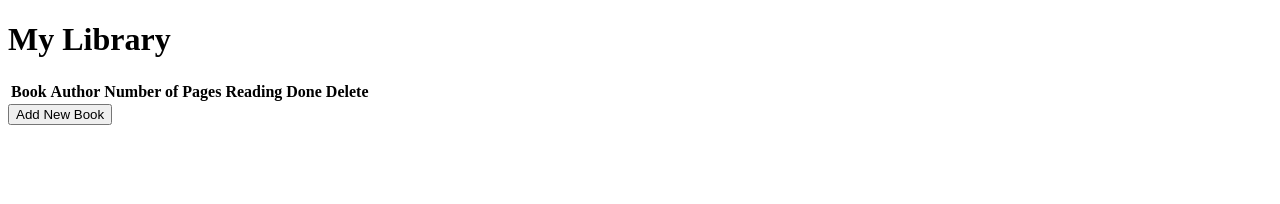
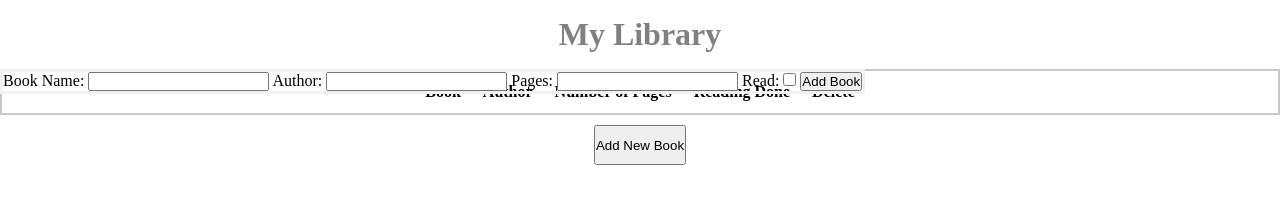
Before and after one commit to milannakani/library-app, a plain HTML site: page index.html in a window 1280 px wide. Both pictures are taken after a click on the button "Add New Book". Drawn offline with Linux system fonts and the light colour scheme.

Commit message:
working on css styling

```diff
--- a/index.html
+++ b/index.html
@@ -5,6 +5,8 @@
     <meta http-equiv="X-UA-Compatible" content="IE=edge">
     <meta name="viewport" content="width=device-width, initial-scale=1.0">
     <title>Library</title>
+    <script src="./main.js"></script>
+    <link rel="stylesheet" href="style.css">
 </head>
 <body>
 <h1 class="title">My Library</h1>
@@ -19,8 +21,21 @@
         </tr>
     </table>
     <div class="newButton">
-        <button class="add">Add New Book</button>
+        <button class="add" onclick="openForm()">Add New Book</button>
     </div>
+        <div class="signupForm" id="signup">
+        <form action="#" method="get" class="form-container">
+            <label for="bookname">Book Name:</label>
+            <input type="text" id="bookname" name="bookname">
+            <label for="author">Author:</label>
+            <input type="text" id="author" name="author">
+            <label for="pages">Pages:</label>
+            <input type="text" id="pages" name="pages">
+            <label for="readButton">Read:</label>
+            <input type="checkbox" name="readButton" id="readButton">
+            <button type="submit" class="submit" name="submit">Add Book</button>
+        </form>
+        </div>
 </div>
 </body>
 </html>
--- a/main.js
+++ b/main.js
@@ -0,0 +1,3 @@
+function openForm() {
+    document.getElementById("signup").style.display = "block";
+  }
--- a/style.css
+++ b/style.css
@@ -0,0 +1,36 @@
+* {
+    max-height: 100vh;
+    margin: 0px;
+    padding: 0px;
+}
+.container {
+    display: flex;
+    flex-direction: column;
+}
+.title {
+    text-align: center;
+    padding: 1rem;
+    color: grey;
+}
+.signupForm {
+    display: none;
+    position: fixed;
+    border: 3px solid #f1f1f1;
+  }
+  .books {
+    display: flex;
+    justify-content: center;
+  }
+  table {
+    border: 2px solid rgb(200,200,200);
+    font-size: 1rem;
+  }
+  th {
+    padding: 10px;
+  }
+  .newButton {
+    display: flex;
+    padding: 10px;
+    height: 40px;
+    justify-content: center;
+  }
```
